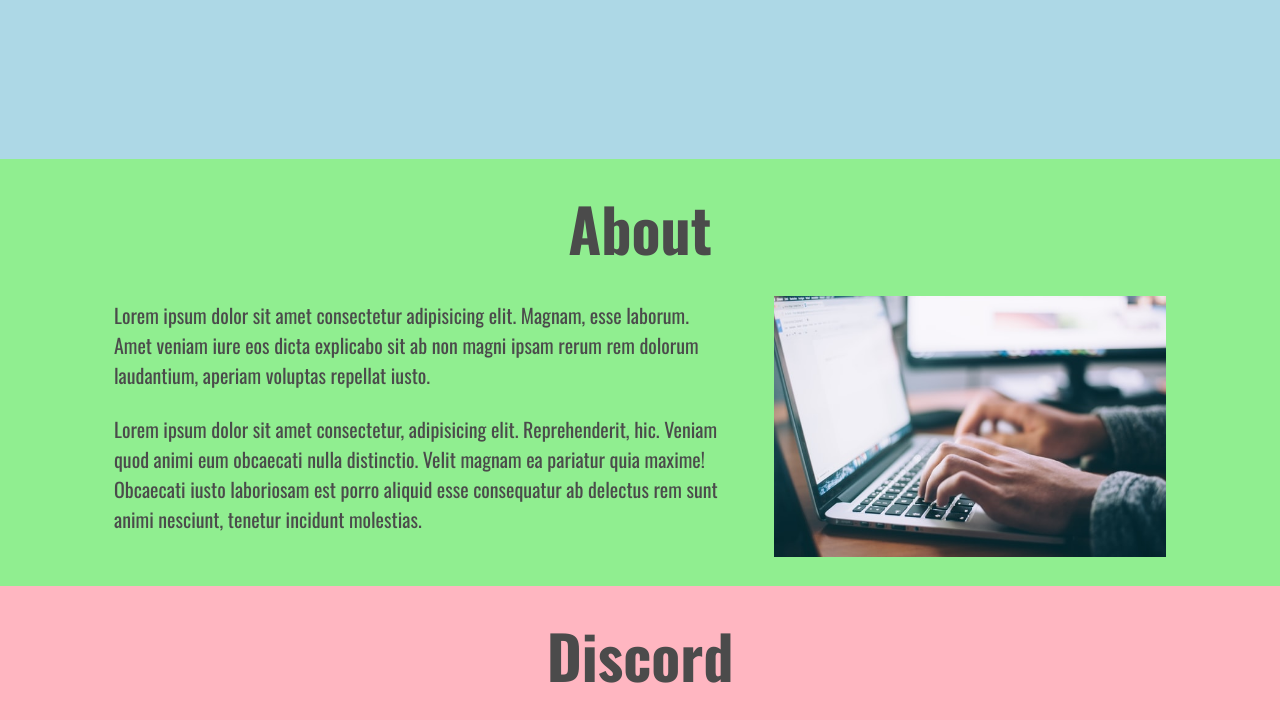
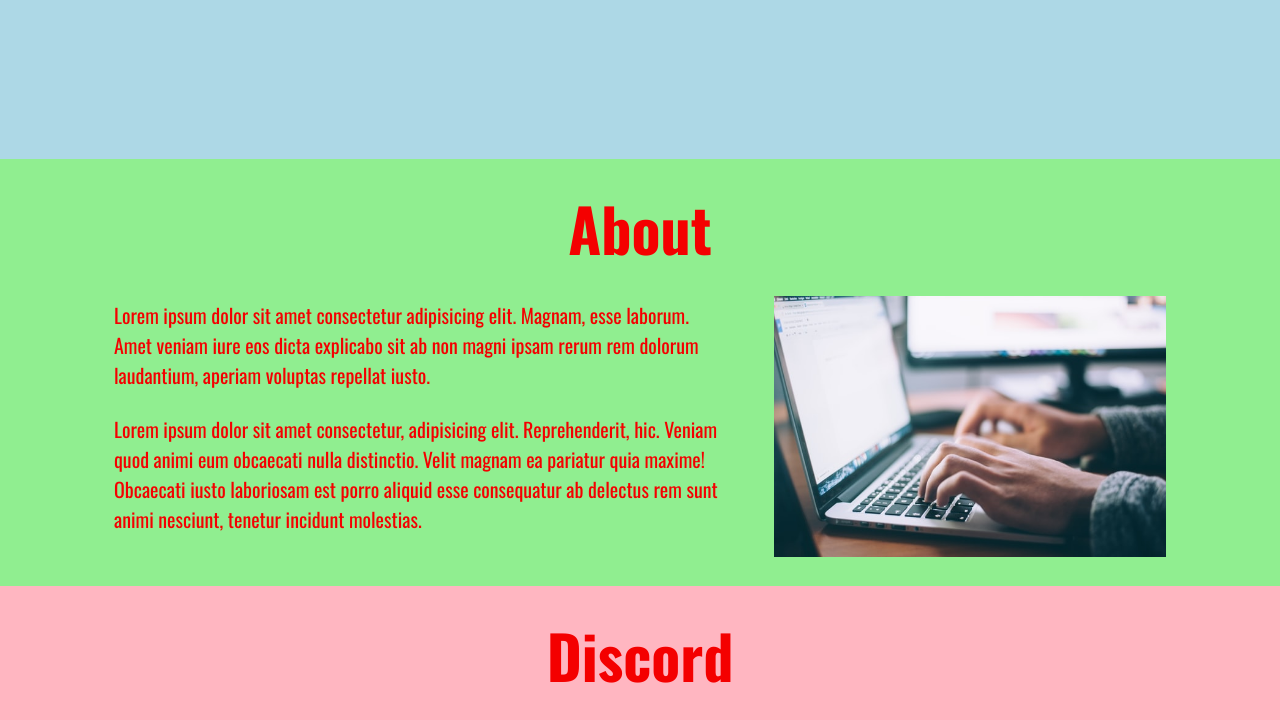
Before and after one commit to GarryAmasia/first-flexbox-project, a plain HTML site: page index.html in a window 1280 px wide. Shown: the part 641-1361 px from the top of the page. Drawn offline with nearby package versions, Linux system fonts and the light colour scheme.

Commit message:
red color

```diff
--- a/style.css
+++ b/style.css
@@ -4,7 +4,7 @@
   box-sizing: border-box;
   font-family: "Oswald", sans-serif;
   /* font-family: "Roboto", sans-serif; */
-  color: rgb(75, 75, 75);
+  color: rgb(244, 0, 0);
 }
 /* ======================NAVIGATION====================== */
 a {
```
